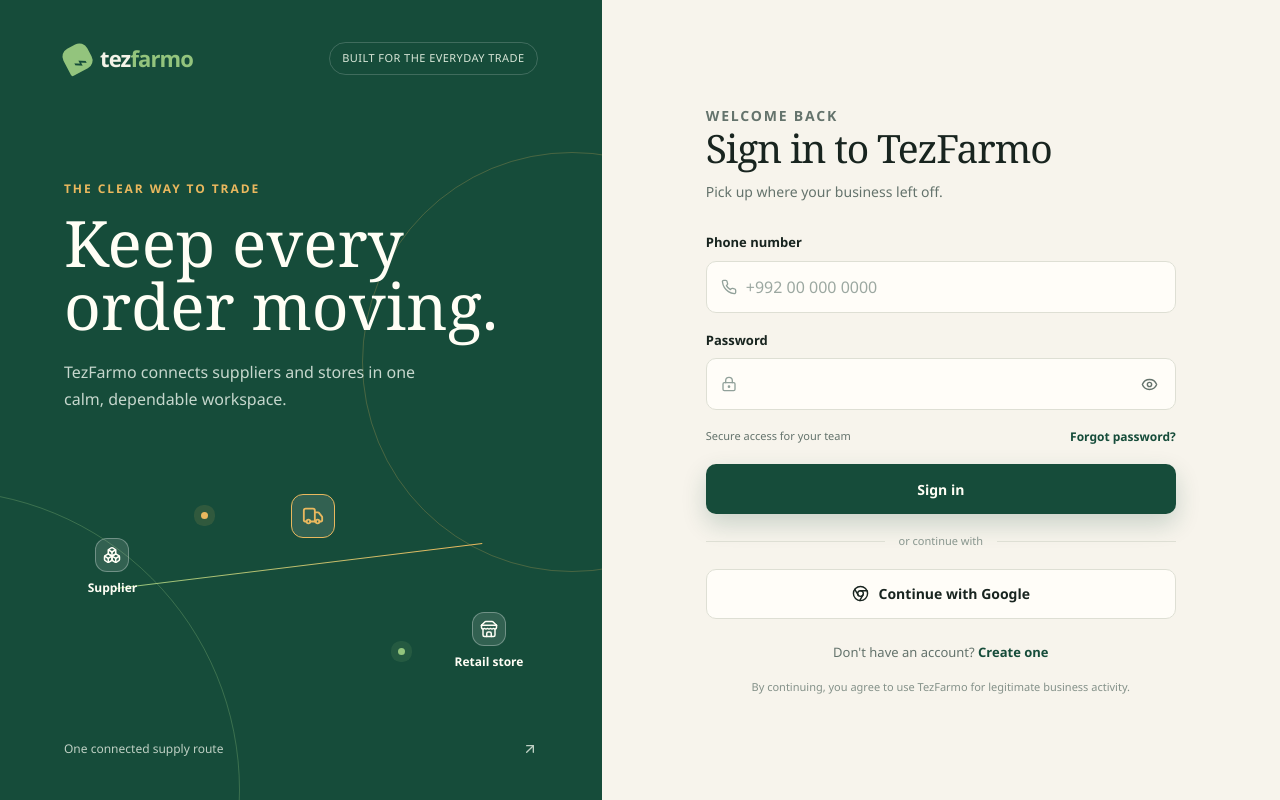
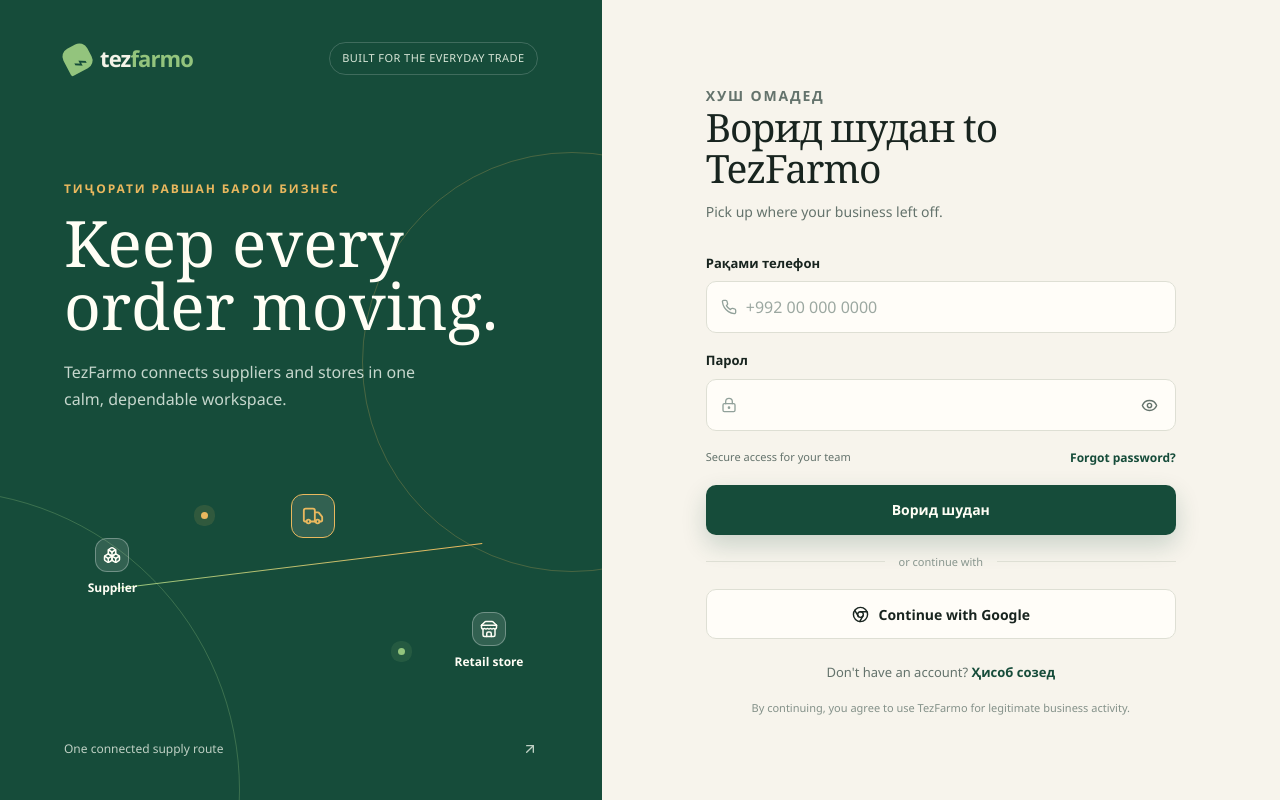
Before and after one commit to muhammaddev04/Project-FastAPI, a React (Vite) app in the folder frontend/: page /login in a window 1280 px wide. Built offline with nearby package versions, Linux system fonts and the light colour scheme.

Commit message:
feat(auth): route sessions by active membership

```diff
--- a/frontend/src/pages/GoogleCallbackPage.tsx
+++ b/frontend/src/pages/GoogleCallbackPage.tsx
@@ -1,6 +1,7 @@
 import { AlertCircle, Phone, UserRound } from 'lucide-react';
 import { useEffect, useState } from 'react';
 import { useNavigate, useSearchParams } from 'react-router-dom';
+import { roleHome } from '../lib/types';
 import { AuthButton } from '../components/AuthButton';
 import { AuthLayout } from '../components/AuthLayout';
 import { FormField } from '../components/FormField';
@@ -29,7 +30,7 @@
     try {
       setBusy(true);
       const session = await apiFetch<AuthResponse>('/api/v1/auth/google/exchange', { method: 'POST', body: JSON.stringify({ code, phone, full_name: fullName.trim(), role }) });
-      setSession(session); navigate('/app', { replace: true });
+      setSession(session); navigate(roleHome(session.user), { replace: true });
     } catch (cause) { setError(friendlyAuthError(cause)); } finally { setBusy(false); }
   }
 
--- a/frontend/src/pages/LoginPage.tsx
+++ b/frontend/src/pages/LoginPage.tsx
@@ -1,6 +1,7 @@
 import { AlertCircle, Phone } from 'lucide-react';
 import { useState } from 'react';
 import { Link, useNavigate } from 'react-router-dom';
+import { useTranslation } from 'react-i18next';
 import { AuthButton } from '../components/AuthButton';
 import { AuthDivider } from '../components/AuthDivider';
 import { AuthLayout } from '../components/AuthLayout';
@@ -9,9 +10,10 @@
 import { PasswordField } from '../components/PasswordField';
 import { apiFetch, friendlyAuthError } from '../lib/api';
 import { useAuthStore } from '../lib/auth-store';
-import type { AuthResponse } from '../lib/types';
+import { roleHome, type AuthResponse } from '../lib/types';
 
 export function LoginPage() {
+  const { t } = useTranslation();
   const navigate = useNavigate();
   const setSession = useAuthStore((state) => state.setSession);
   const [phone, setPhone] = useState('');
@@ -29,7 +31,7 @@
       setBusy(true);
       const session = await apiFetch<AuthResponse>('/api/v1/auth/login', { method: 'POST', body: JSON.stringify({ phone, password }) });
       setSession(session);
-      navigate('/app', { replace: true });
+      navigate(roleHome(session.user), { replace: true });
     } catch (cause) {
       setError(friendlyAuthError(cause));
     } finally { setBusy(false); }
@@ -47,18 +49,18 @@
     }
   }
 
-  return <AuthLayout eyebrow="The clear way to trade" title="Keep every order moving." subtitle="TezFarmo connects suppliers and stores in one calm, dependable workspace.">
+  return <AuthLayout eyebrow={t('brand.tagline')} title="Keep every order moving." subtitle="TezFarmo connects suppliers and stores in one calm, dependable workspace.">
     <div className="auth-page">
-      <div className="auth-heading"><p className="auth-heading__kicker">Welcome back</p><h2>Sign in to TezFarmo</h2><p>Pick up where your business left off.</p></div>
+      <div className="auth-heading"><p className="auth-heading__kicker">{t('auth.welcomeBack')}</p><h2>{t('auth.signIn')} to TezFarmo</h2><p>Pick up where your business left off.</p></div>
       {error ? <div className="auth-alert" role="alert"><AlertCircle size={17} /> <span>{error}</span></div> : null}
       <form className="auth-form" onSubmit={submit} noValidate>
-        <FormField id="login-phone" label="Phone number" name="phone" type="tel" placeholder="+992 00 000 0000" autoComplete="tel" value={phone} onChange={(event) => setPhone(event.target.value)} icon={<Phone size={16} />} />
-        <PasswordField id="login-password" label="Password" name="password" value={password} onChange={(event) => setPassword(event.target.value)} />
+        <FormField id="login-phone" label={t('auth.phone')} name="phone" type="tel" placeholder="+992 00 000 0000" autoComplete="tel" value={phone} onChange={(event) => setPhone(event.target.value)} icon={<Phone size={16} />} />
+        <PasswordField id="login-password" label={t('auth.password')} name="password" value={password} onChange={(event) => setPassword(event.target.value)} />
         <div className="auth-form__meta"><span>Secure access for your team</span><button type="button" className="text-button" onClick={() => setError('Password reset will be available in the next auth iteration.')}>Forgot password?</button></div>
-        <AuthButton type="submit" busy={busy}>{busy ? 'Signing in...' : 'Sign in'}</AuthButton>
+        <AuthButton type="submit" busy={busy}>{busy ? t('auth.signingIn') : t('auth.signIn')}</AuthButton>
       </form>
       <AuthDivider /><GoogleButton busy={googleBusy} onClick={continueWithGoogle} />
-      <p className="auth-switch">Don't have an account? <Link to="/register">Create one</Link></p>
+      <p className="auth-switch">Don't have an account? <Link to="/register">{t('auth.registerLink')}</Link></p>
       <p className="auth-footer-note">By continuing, you agree to use TezFarmo for legitimate business activity.</p>
     </div>
   </AuthLayout>;
--- a/frontend/src/pages/RegisterPage.tsx
+++ b/frontend/src/pages/RegisterPage.tsx
@@ -1,6 +1,7 @@
 import { AlertCircle, CheckCircle2, Phone, UserRound } from 'lucide-react';
 import { useState } from 'react';
 import { Link, useNavigate } from 'react-router-dom';
+import { useTranslation } from 'react-i18next';
 import { AuthButton } from '../components/AuthButton';
 import { AuthDivider } from '../components/AuthDivider';
 import { AuthLayout } from '../components/AuthLayout';
@@ -10,11 +11,12 @@
 import { RoleSelector } from '../components/RoleSelector';
 import { apiFetch, friendlyAuthError } from '../lib/api';
 import { useAuthStore } from '../lib/auth-store';
-import type { AccountRole, AuthResponse } from '../lib/types';
+import { roleHome, type AccountRole, type AuthResponse } from '../lib/types';
 
 type Step = 'contact' | 'verify' | 'profile';
 
 export function RegisterPage() {
+  const { t } = useTranslation();
   const navigate = useNavigate();
   const setSession = useAuthStore((state) => state.setSession);
   const [step, setStep] = useState<Step>('contact');
@@ -59,8 +61,8 @@
     try {
       setBusy(true);
       const result = await apiFetch<AuthResponse>('/api/v1/auth/register/complete', { method: 'POST', body: JSON.stringify({ registration_token: registrationToken, full_name: fullName.trim(), password, language: 'en', role }) });
-      setSession(result); setSuccess('Your TezFarmo account is ready.');
-      setTimeout(() => navigate('/app', { replace: true }), 650);
+      setSession(result); setSuccess(t('auth.accountReady'));
+      setTimeout(() => navigate(roleHome(result.user), { replace: true }), 650);
     } catch (cause) { setError(friendlyAuthError(cause)); } finally { setBusy(false); }
   }
 
@@ -70,7 +72,7 @@
     catch (cause) { setError(friendlyAuthError(cause)); setGoogleBusy(false); }
   }
 
-  return <AuthLayout eyebrow="Start with the right route" title="Build a better way to supply." subtitle="Choose how your business works, then invite your supply network when you are ready.">
+  return <AuthLayout eyebrow={t('brand.tagline')} title="Build a better way to supply." subtitle="Choose how your business works, then invite your supply network when you are ready.">
     <div className="auth-page">
       <div className="auth-heading"><p className="auth-heading__kicker">Create your workspace</p><h2>Join TezFarmo</h2><p>{step === 'contact' ? 'It takes less than two minutes to get started.' : step === 'verify' ? 'A quick check keeps your account secure.' : 'Tell us how your business buys or supplies.'}</p></div>
       <div className="stepper" aria-label={`Registration step ${step === 'contact' ? 1 : step === 'verify' ? 2 : 3} of 3`}><span className="stepper__active">01</span><i /><span className={step !== 'contact' ? 'stepper__active' : ''}>02</span><i /><span className={step === 'profile' ? 'stepper__active' : ''}>03</span></div>
@@ -80,7 +82,7 @@
       {step === 'verify' ? <form className="auth-form" onSubmit={verifyRegistration} noValidate><FormField id="register-code" label="Verification code" name="code" inputMode="numeric" maxLength={6} placeholder="000000" autoComplete="one-time-code" value={code} onChange={(event) => setCode(event.target.value.replace(/\D/g, ''))} hint={debugCode ? `Development code: ${debugCode}` : 'Check the code sent to your phone.'} /><AuthButton type="submit" busy={busy}>Verify phone</AuthButton><button className="text-button text-button--center" type="button" onClick={() => setStep('contact')}>Use a different number</button></form> : null}
       {step === 'profile' ? <form className="auth-form" onSubmit={completeRegistration} noValidate><FormField id="register-name" label="Full name" name="full_name" placeholder="Your name" autoComplete="name" value={fullName} onChange={(event) => setFullName(event.target.value)} icon={<UserRound size={16} />} /><RoleSelector value={role} onChange={setRole} /><PasswordField id="register-password" label="Create password" name="password" autoComplete="new-password" value={password} onChange={(event) => setPassword(event.target.value)} hint="At least 8 characters, with letters and numbers." /><PasswordField id="register-confirm-password" label="Confirm password" name="confirm_password" autoComplete="new-password" value={confirmPassword} onChange={(event) => setConfirmPassword(event.target.value)} /><AuthButton type="submit" busy={busy}>{busy ? 'Creating account...' : 'Create account'}</AuthButton></form> : null}
       {step === 'contact' ? <><AuthDivider /><GoogleButton busy={googleBusy} onClick={continueWithGoogle} /></> : null}
-      <p className="auth-switch">Already have an account? <Link to="/login">Sign in</Link></p>
+      <p className="auth-switch">Already have an account? <Link to="/login">{t('auth.loginLink')}</Link></p>
     </div>
   </AuthLayout>;
 }
```
